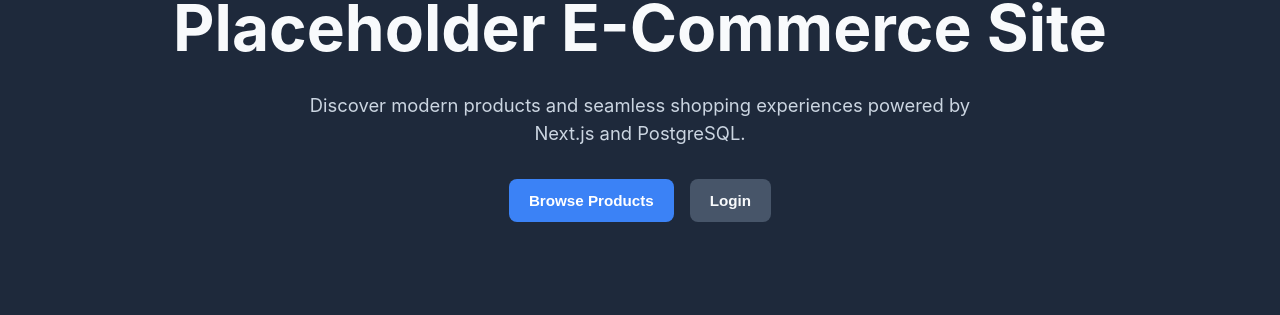
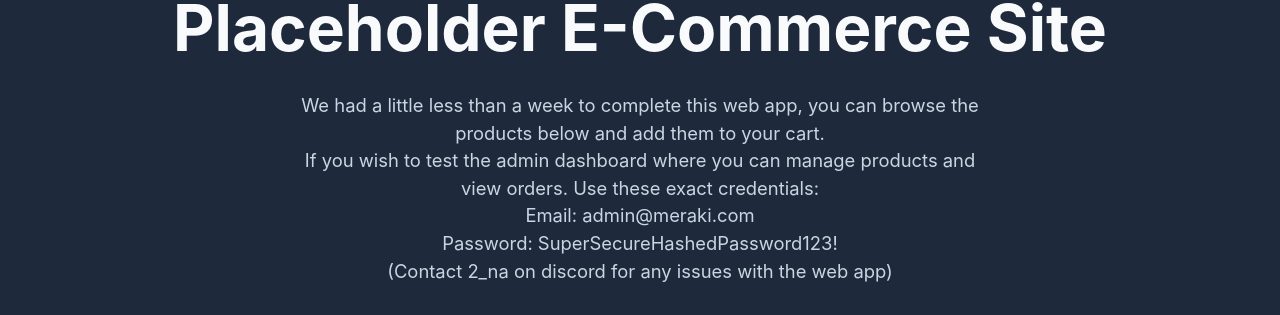
Before and after one commit to kiefgc/emc004_finals, a Next.js app: page / in a window 1280 px wide. Shown: the part 197-512 px from the top of the page. Built offline with nearby package versions, Linux system fonts and the light colour scheme; no server answers.

Commit message:
Updated some text for clarity

```diff
--- a/app/layout.tsx
+++ b/app/layout.tsx
@@ -13,8 +13,8 @@
 });
 
 export const metadata: Metadata = {
-  title: "Create Next App",
-  description: "Generated by create next app",
+  title: "Eccomerce Site",
+  description: "EMC004 Finals Project",
 };
 
 export default function RootLayout({
--- a/app/page.tsx
+++ b/app/page.tsx
@@ -59,8 +59,13 @@
             <h1 className="hero-title">Placeholder E-Commerce Site</h1>
 
             <p className="hero-subtitle">
-              Discover modern products and seamless shopping experiences powered
-              by Next.js and PostgreSQL.
+              We had a little less than a week to complete this web app, you can
+              browse the products below and add them to your cart. <br />
+              If you wish to test the admin dashboard where you can manage
+              products and view orders. Use these exact credentials: <br />
+              Email: admin@meraki.com <br />
+              Password: SuperSecureHashedPassword123! <br />
+              (Contact 2_na on discord for any issues with the web app)
             </p>
 
             <div className="hero-actions">
--- a/lib/prisma.ts
+++ b/lib/prisma.ts
@@ -1,12 +1,11 @@
 import { Pool } from "pg";
 import { PrismaPg } from "@prisma/adapter-pg";
-// Using the correct '@' alias pointing to your custom generation directory
 import { PrismaClient } from "@/app/generated/prisma/client";
 
 const connectionString = process.env.DATABASE_URL;
 
 if (!connectionString) {
-    throw new Error("DATABASE_URL environment variable is missing.");
+  throw new Error("DATABASE_URL environment variable is missing.");
 }
 
 const pool = new Pool({ connectionString });
@@ -18,5 +17,5 @@
 export const prisma = globalForPrisma.prisma || new PrismaClient({ adapter });
 
 if (process.env.NODE_ENV !== "production") {
-    globalForPrisma.prisma = prisma;
+  globalForPrisma.prisma = prisma;
 }
```
